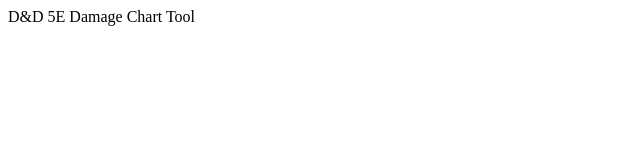
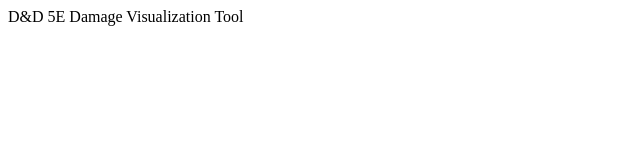
Before and after one commit to lfs48/dnd-damage-chart, a React (Create React App) app: page / in a window 1280 px wide. Shown: the top 160 px of the page, without its empty margins (0-640 px from the left). Built offline with nearby package versions, Linux system fonts and the light colour scheme.

Commit message:
Render navbar component

```diff
--- a/src/App.jsx
+++ b/src/App.jsx
@@ -1,11 +1,12 @@
 import React from 'react';
+import Navbar from './components/navbar';
 
 const App = () => {
-    return (
-      <div className="app-container">
-          <header>{"D&D 5E Damage Chart Tool"}</header>
-      </div>
-    );
-}
+  return (
+    <div className="app-container">
+      <Navbar/>
+    </div>
+  );
+};
 
 export default App;
```
